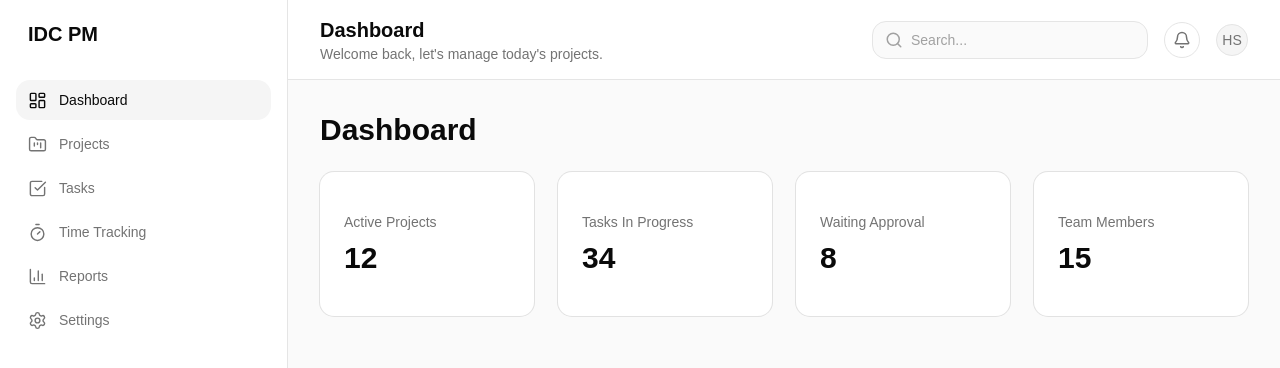
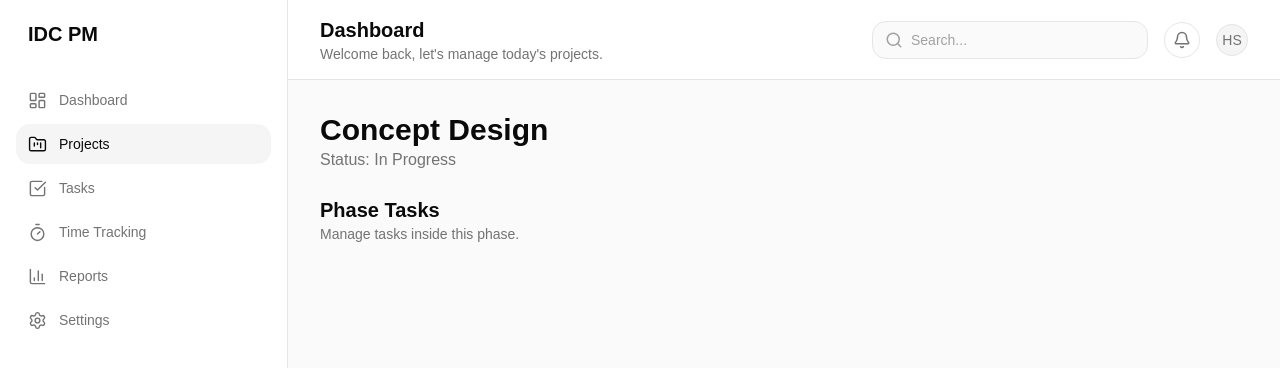
Before and after one commit to hussamshehata/idc-project-management, a React (Vite) app: page /projects/1/phases/1 in a window 1280 px wide. Before the commit this address led to /. Shown: the top 368 px of the page. Built offline with nearby package versions, Linux system fonts and the light colour scheme.

Commit message:
feat(tasks): add phase details and task components

```diff
--- a/src/features/projects/phases/components/PhaseCard.jsx
+++ b/src/features/projects/phases/components/PhaseCard.jsx
@@ -1,6 +1,6 @@
 import { Card, CardContent, CardHeader, CardTitle } from "@/components/ui/card";
 import { Badge } from "@/components/ui/badge";
-import { Button } from "@/components/ui/button";
+import { Link } from "react-router-dom";
 
 export default function PhaseCard({ phase }) {
     return (
@@ -69,9 +69,12 @@ export default function PhaseCard({ phase }) {
 
                 </div>
 
-                <Button>
+                <Link
+                    to={`/projects/${phase.projectId}/phases/${phase.id}`}
+                    className="flex h-10 w-full items-center justify-center rounded-md bg-neutral-900 text-sm font-medium text-white hover:bg-neutral-800"
+                >
                     Open Phase
-                </Button>
+                </Link>
 
             </CardContent>
 
--- /dev/null
+++ b/src/features/projects/phases/pages/PhaseDetails.jsx
@@ -0,0 +1,58 @@
+import { useParams } from "react-router-dom";
+import { initialPhases } from "../data/initialPhases";
+import PhaseTasks from "@/features/tasks/components/PhaseTasks.jsx";
+export default function PhaseDetails() {
+
+
+    // Get phase id from URL
+    const { phaseId } = useParams();
+
+
+    // Find selected phase
+    const phase = initialPhases.find(
+        (item) => item.id === Number(phaseId)
+    );
+
+
+    // Safety check
+    if (!phase) {
+        return (
+            <div>
+                Phase not found.
+            </div>
+        );
+    }
+
+
+    return (
+
+        <div className="space-y-6">
+
+
+            {/* Phase information */}
+            <div>
+
+                <h1 className="text-3xl font-bold">
+                    {phase.name}
+                </h1>
+
+
+                <p className="text-neutral-500">
+                    Status: {phase.status}
+                </p>
+
+
+            </div>
+
+
+            {/* Tasks inside this phase */}
+            <PhaseTasks
+                phaseId={phase.id}
+            />
+
+
+        </div>
+
+    );
+
+}
--- /dev/null
+++ b/src/features/projects/phases/pages/ProjectPhasesPage.jsx
@@ -0,0 +1,22 @@
+// Page that displays all phases of a project
+
+import { useParams } from "react-router-dom";
+
+import ProjectPhases from "../components/ProjectPhases";
+
+
+export default function ProjectPhasesPage() {
+
+    // Get project id from URL
+    const { id } = useParams();
+
+
+    return (
+
+        <ProjectPhases
+            projectId={Number(id)}
+        />
+
+    );
+
+}
--- /dev/null
+++ b/src/features/tasks/components/PhaseTasks.jsx
@@ -0,0 +1,46 @@
+// Displays tasks that belong to a specific phase
+
+import { initialTasks } from "../data/initialTasks";
+
+import TaskList from "./TaskList";
+
+
+export default function PhaseTasks({ phaseId }) {
+
+
+    // Get only tasks that belong to this phase
+    const phaseTasks = initialTasks.filter(
+        (task) => task.phaseId === phaseId
+    );
+
+
+    return (
+
+        <div className="space-y-4">
+
+
+            {/* Section title */}
+            <div>
+
+                <h2 className="text-xl font-bold">
+                    Phase Tasks
+                </h2>
+
+                <p className="text-sm text-neutral-500">
+                    Manage tasks inside this phase.
+                </p>
+
+            </div>
+
+
+            {/* Display tasks */}
+            <TaskList
+                tasks={phaseTasks}
+            />
+
+
+        </div>
+
+    );
+
+}
--- /dev/null
+++ b/src/features/tasks/components/TaskCard.jsx
@@ -0,0 +1,90 @@
+import { Card, CardContent, CardHeader, CardTitle } from "@/components/ui/card";
+import { Badge } from "@/components/ui/badge";
+
+
+export default function TaskCard({ task }) {
+
+    return (
+
+        <Card>
+
+            <CardHeader>
+
+                {/* Task title */}
+                <CardTitle className="text-lg">
+                    {task.title}
+                </CardTitle>
+
+            </CardHeader>
+
+
+            <CardContent className="space-y-4">
+
+                {/* Task description */}
+                <p className="text-sm text-neutral-500">
+                    {task.description}
+                </p>
+
+
+                <div className="grid grid-cols-2 gap-4 text-sm">
+
+                    <div>
+                        <p className="text-neutral-500">
+                            Assigned To
+                        </p>
+
+                        <p>
+                            {task.assignedTo}
+                        </p>
+                    </div>
+
+
+                    <div>
+                        <p className="text-neutral-500">
+                            Due Date
+                        </p>
+
+                        <p>
+                            {task.dueDate}
+                        </p>
+                    </div>
+
+                </div>
+
+
+                {/* Status and priority */}
+                <div className="flex gap-2">
+
+                    <Badge variant="secondary">
+                        {task.status}
+                    </Badge>
+
+
+                    <Badge variant="outline">
+                        {task.priority}
+                    </Badge>
+
+                </div>
+
+
+                {/* Time information */}
+                <div className="text-sm">
+
+                    <p className="text-neutral-500">
+                        Time
+                    </p>
+
+                    <p>
+                        {task.actualHours}h / {task.estimatedHours}h
+                    </p>
+
+                </div>
+
+
+            </CardContent>
+
+        </Card>
+
+    );
+
+}
--- /dev/null
+++ b/src/features/tasks/components/TaskList.jsx
@@ -0,0 +1,30 @@
+// Displays a list of tasks
+// Responsible only for looping and rendering TaskCard components
+
+import TaskCard from "./TaskCard";
+
+
+export default function TaskList({ tasks }) {
+
+    return (
+
+        <div className="grid gap-4">
+
+            {/*
+                Loop through all tasks
+                and create one TaskCard for each task
+            */}
+            {tasks.map((task) => (
+
+                <TaskCard
+                    key={task.id}
+                    task={task}
+                />
+
+            ))}
+
+        </div>
+
+    );
+
+}
--- a/src/routes/AppRoutes.jsx
+++ b/src/routes/AppRoutes.jsx
@@ -7,7 +7,8 @@ import Settings from "@/pages/Settings";
 import Dashboard from "@/pages/Dashboard";
 import Projects from "@/pages/Projects";
 import ProjectDetails from "@/pages/ProjectDetails";
-import ProjectPhases from "@/features/projects/phases/components/ProjectPhases";
+import ProjectPhasesPage from "@/features/projects/phases/pages/ProjectPhasesPage";
+import PhaseDetails from "@/features/projects/phases/pages/PhaseDetails.jsx";
 export default function AppRoutes() {
     return (
         <Routes>
@@ -15,8 +16,14 @@ export default function AppRoutes() {
                 <Route path="/" element={<Dashboard />} />
                 <Route path="/projects" element={<Projects />} />
                 <Route path="/projects/:id" element={<ProjectDetails />} />
-                <Route path="/projects/:id/phases" element={<ProjectPhases />} />
+                <Route path="/projects/:id/phases" element={<ProjectPhasesPage />} />
+                <Route
+                    path="/projects/:id/phases/:phaseId"
+                    element={<PhaseDetails />}
+                />
+
                 <Route path="/tasks" element={<Tasks />} />
+
                 <Route path="/time-tracking" element={<TimeTracking />} />
                 <Route path="/reports" element={<Reports />} />
                 <Route path="/settings" element={<Settings />} />
```
